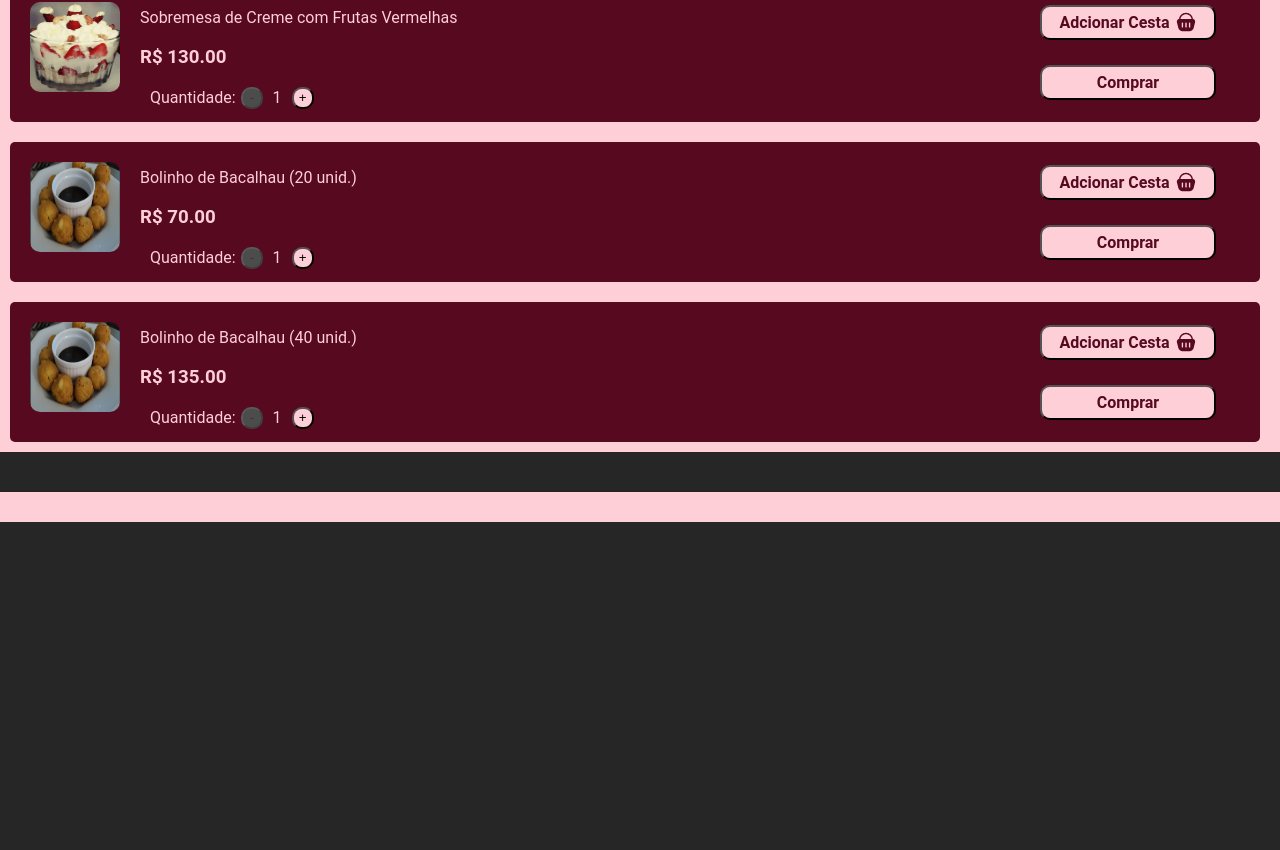
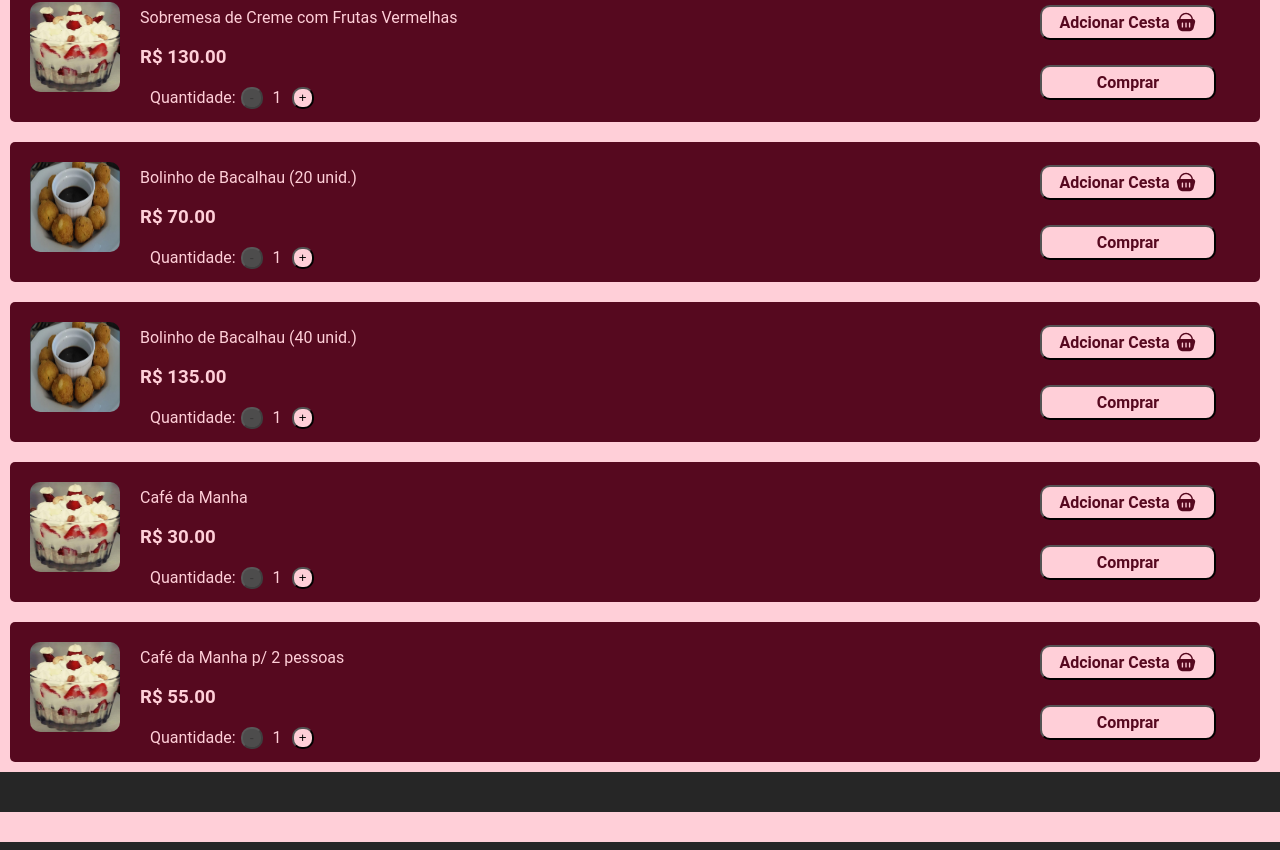
Before and after one commit to schandon/Projeto_DocesVivi, a React (Create React App) app in the folder Front-end/: page /produtos in a window 1280 px wide. Shown: the part 744-1594 px from the top of the page. Before the commit the page ends 1274 px from the top, so only its background shows below. Built offline with nearby package versions, Linux system fonts and the light colour scheme.

Commit message:
Necessário Ajuste no Acesso Rapido

```diff
--- a/Front-end/src/components/Button.js
+++ b/Front-end/src/components/Button.js
@@ -1,10 +1,10 @@
 import React from "react";
 import '../css/Button.css';
 
-const Button = ({onclick, className, placeholder, icon}) =>{
+const Button = ({onClick, className, placeholder, icon}) =>{
   return(
   <div className="ButaoPadrao">
-    <button onClick={onclick} className={className}>
+    <button onClick={onClick} className={className}>
       {placeholder}
       {icon && <img src={icon} alt="" className="iconButton" />}
     </button>
--- a/Front-end/src/components/Itens.js
+++ b/Front-end/src/components/Itens.js
@@ -1,4 +1,4 @@
-import React, { useState, useContext } from "react";
+import React, { useState, useContext, useEffect } from "react";
 import { useNavigate } from "react-router-dom";
 import "../css/Itens.css"
 import Button from "../components/Button.js"
@@ -6,12 +6,12 @@ import IconBasket from "../assets/icons/ICON-CESTA.svg"
 import IconLixeira from "../assets/icons/ICON-LIXEIRA.svg"
 import Swal from "sweetalert2";
 import { CestaContexto } from "../context/CestaContexto";
-
+import produtos from "../produtos.json";
 
 export default function Item(props) {
     const [quantity, SetQuantity] = useState(1);
     const [values, SetValues] = useState(true);
-    const { addItemToCesta, removeItemFromCesta  } = useContext(CestaContexto);
+    const { addItemToCesta, removeItemFromCesta, mostraTipo  } = useContext(CestaContexto);
     const { produtos: product,BotoesFinais = true, FinalizacaoCompra = true } = props;
     const navigate = useNavigate();
 
@@ -54,13 +54,19 @@ export default function Item(props) {
         });
         navigate("/");
       }
+      // Filtro de produtos por tipo
+    useEffect(() => {
+      // Aqui você pode filtrar os produtos com base na propriedade 'tipo'
+      const produtosFiltrados = produtos.bottles.filter(item => item.tipo === mostraTipo );
+
+      // Você pode fazer algo com os produtos filtrados, se necessário
+      console.log(produtosFiltrados);
+  }, [product, mostraTipo]); // Dependência: se 'product.tipo' mudar, o efeito será reexecutado
 
     return (
       <article className="listaproduto">
         <div className="produto">
-        {product.image && (
-                    <img src={require(`../assets/imagens/${product.image}`)} className="imageProduto" alt="imageProduto" />
-                )}
+          <img src={require(`../assets/imagens/${product.image}`)} className="imageProduto" alt="imageProduto" />
           <div className="content">
             <p className="name-product">{product.title} </p>
             <h3 className="price-product">
--- a/Front-end/src/components/Navebar.js
+++ b/Front-end/src/components/Navebar.js
@@ -6,6 +6,8 @@ import iconFavoritos from "../assets/icons/ICON-FAVORITO.svg"
 import iconCesta from "../assets/icons/ICON-CESTA.svg"
 import iconLocalizacao from "../assets/icons/ICON-LOCALIZACAO.svg"
 import HomePage from "../pages/HomePage.js"
+import Swal from "sweetalert2";
+
 
 export default function Navebar(){
   const navigate = useNavigate();
@@ -16,6 +18,16 @@ export default function Navebar(){
   const goToCesta = () => {
     navigate("/cestaprodutos");
   }
+
+  const aindaNaoDesenvolvido = () => {
+    Swal.fire({
+      icon: "warning",
+      title: "Ainda não desenvolvido!",
+      text: "Esta funcionalidade ainda não está disponível.",
+    });
+    navigate('/');
+  }
+
   return (
     <section className="header">
       <div className="header-content">
@@ -30,8 +42,8 @@ export default function Navebar(){
           </div>
         </div>
         <div className="icons">
-          <img src={iconUser} className="IconUser" alt='user' />
-          <img src={iconFavoritos} className="IconFavoritos" alt='favorito' />
+          <img src={iconUser} className="IconUser" alt='user'onClick={aindaNaoDesenvolvido} />
+          <img src={iconFavoritos} className="IconFavoritos" onClick={aindaNaoDesenvolvido} alt='favorito' />
           <img src={iconCesta} className="IconCesta" onClick={goToCesta} alt='cestaCompras' />
       </div>
       </div>
--- a/Front-end/src/components/TiposItens.js
+++ b/Front-end/src/components/TiposItens.js
@@ -1,3 +1,4 @@
+import React, { useContext } from 'react';
 import '../css/TiposItens.css';
 import { useNavigate } from 'react-router-dom';
 import CafeManha from '../assets/tipes_itens/cafe_manha.png';
@@ -5,36 +6,59 @@ import Sorvete from '../assets/tipes_itens/sorvetes.png';
 import EntradaDoces from '../assets/tipes_itens/entradas_doces.png';
 import Bolos from '../assets/tipes_itens/bolos.png';
 import EntradaSalgada from '../assets/tipes_itens/entradas_salgadas.png';
+import {CestaContexto} from '../context/CestaContexto'
 
 export default function TiposItens() {
+
   const navigate = useNavigate();
 
-  const goToProducts = () => {
+  const goToBolo = () => {
     navigate("/produtos");
+    trocaTipo("Bolos");
   }
+
+  const goToEntradaDoce = () => {
+    navigate("/produtos");
+    trocaTipo("EntradaDoce");
+  }
+
+  const goToEntradaSalgadas = () => {
+    navigate("/produtos");
+    trocaTipo("EntradaSalgada");
+  }
+  const goToCafeManha = () => {
+    navigate("/produtos");
+    trocaTipo("CafeManha");
+  }
+  const goToSobremesa = () => {
+    navigate("/produtos");
+    trocaTipo("Sobremesas");
+  }
+  const { trocaTipo } = useContext(CestaContexto)
+
   return (
     <div className="AcessoRapido">
       <h2>Acesso Rápido Produtos</h2>
       <div className="Categorias">
         <div className="ClassesDoce">
           <div className="Doce">
-            <button className="botaoTipoDoce" onclick={goToProducts}><img src={Bolos} alt="Bolos"/></button>
+            <button className="botaoTipoDoce" onClick={goToBolo}><img src={Bolos} alt="Bolos"/></button>
             <span>Bolos</span>
           </div>
           <div className="Doce">
-            <button className="botaoTipoDoce" onclick={goToProducts}> <img src={CafeManha} alt="Café da Manha"/></button>
+            <button className="botaoTipoDoce" onClick={goToCafeManha}> <img src={CafeManha} alt="Café da Manha"/></button>
             <span>Café da Manha</span>
           </div>
           <div className="Doce">
-            <button className="botaoTipoDoce" onclick={goToProducts}> <img src={EntradaDoces} alt="Entrada Doces"/> </button>
+            <button className="botaoTipoDoce" onClick={goToEntradaDoce}> <img src={EntradaDoces} alt="Entrada Doces"/> </button>
             <span>Entrada Doces</span>
           </div>
           <div className="Doce">
-            <button className="botaoTipoDoce" onclick={goToProducts}> <img src={EntradaSalgada} alt="Entrada Salgada"/> </button>
+            <button className="botaoTipoDoce" onClick={goToEntradaSalgadas}> <img src={EntradaSalgada} alt="Entrada Salgada"/> </button>
             <span>Entrada Salgada</span>
           </div>
           <div className="Doce">
-            <button className="botaoTipoDoce" onclick={goToProducts}> <img src={Sorvete} alt="Sobremesas"/> </button>
+            <button className="botaoTipoDoce" onClick={goToSobremesa}> <img src={Sorvete} alt="Sorvete"/> </button>
             <span>Sobremesas</span>
           </div>
         </div>
--- a/Front-end/src/context/CestaContexto.js
+++ b/Front-end/src/context/CestaContexto.js
@@ -5,6 +5,7 @@ export const CestaContexto = createContext();
 export const CestaProvider = ({ children }) => {
   const [itensCesta, setItensCesta] = useState([]);
   const [cesta, setCesta] = useState([]);
+  const [tipo, setTipo] = useState(null);
 
   const addItemToCesta = (item) => {
     setItensCesta((prevItems) => [...prevItems, item]);
@@ -14,6 +15,14 @@ export const CestaProvider = ({ children }) => {
     console.log(itemId);
   };
 
+  const trocaTipo = (string) => {
+    setTipo(string);
+    console.log(tipo);
+  }
+
+  const mostraTipo = () =>{
+    setTipo(tipo);
+  }
   const limparCesta = () =>{
     setItensCesta([]);
   }
@@ -24,8 +33,11 @@ export const CestaProvider = ({ children }) => {
     ));
   };
 
+  // const updateTipoLista = (pruductTipo) =>{
+  //   setCesta
+  // }
   return (
-    <CestaContexto.Provider value={{ itensCesta, addItemToCesta, updateItemQuantity, removeItemFromCesta, limparCesta }}>
+    <CestaContexto.Provider value={{ itensCesta, addItemToCesta, updateItemQuantity, removeItemFromCesta, limparCesta, trocaTipo, mostraTipo }}>
       {children}
     </CestaContexto.Provider>
   );
--- a/Front-end/src/css/TiposItens.css
+++ b/Front-end/src/css/TiposItens.css
@@ -45,9 +45,17 @@
   cursor: pointer;
 }
 
-.Doce img {
+.Doce img  {
   max-width: 75px;
   height: auto;
+}
+.botaoTipoDoce_{
+  /* width: 75px;
+  height: 75px; */
+  img .iconButton {
+    width: 75px;
+  height: 75px;
+  }
 }
 
 .Doce span {
--- a/Front-end/src/produtos.json
+++ b/Front-end/src/produtos.json
@@ -20,7 +20,7 @@
             "id": 3,
             "title": "Biscoitos Amantegas com gostas de Chocolate (40 unid.)",
             "price": 100.00,
-            "tipo": "Entrada Doce",
+            "tipo": "EntradaDoce",
             "image": "entradaDoce.jpg",
             "favorite": true
         },
@@ -36,7 +36,7 @@
             "id": 5,
             "title": "Bolinho de Bacalhau (20 unid.)",
             "price": 70.00,
-            "tipo": "Entradas Salgada",
+            "tipo": "EntradasSalgada",
            "image": "entradaSalgada.jpg",
            "favorite": false
         },
@@ -44,9 +44,25 @@
             "id": 6,
             "title": "Bolinho de Bacalhau (40 unid.)",
             "price": 135.00,
-            "tipo": "Entradas Salgada",
+            "tipo": "EntradasSalgada",
             "image": "entradaSalgada.jpg",
             "favorite": true
+        },
+        {
+            "id": 5,
+            "title": "Café da Manha",
+            "price": 30.00,
+            "tipo": "CafeManha",
+            "image": "sorveteFrutas.jpg",
+            "favorite": true
+        },
+        {
+            "id": 6,
+            "title": "Café da Manha p/ 2 pessoas",
+            "price": 55.00,
+            "tipo": "CafeManha",
+            "image": "sorveteFrutas.jpg",
+            "favorite": false
         }
 
     ]
```
